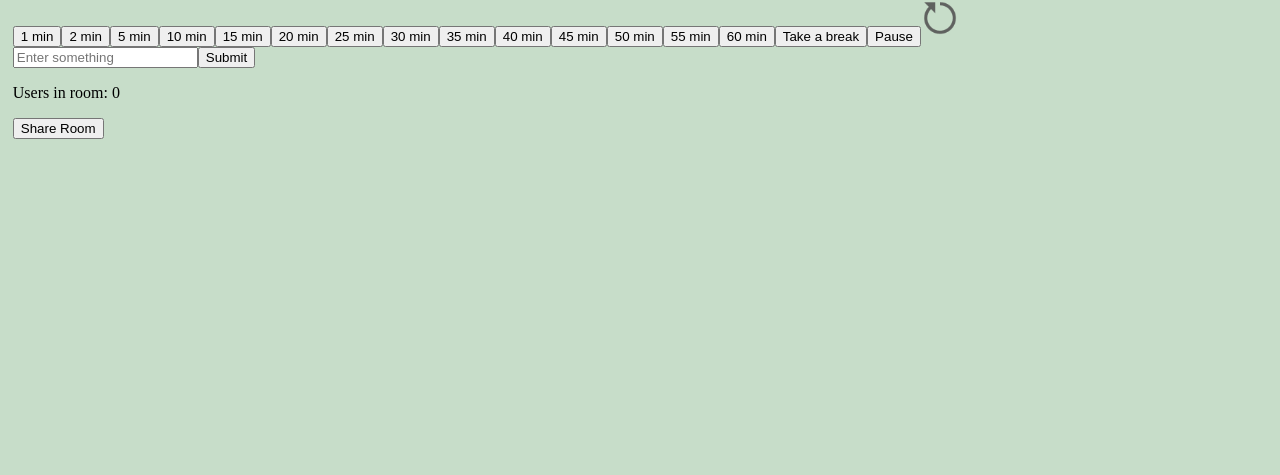
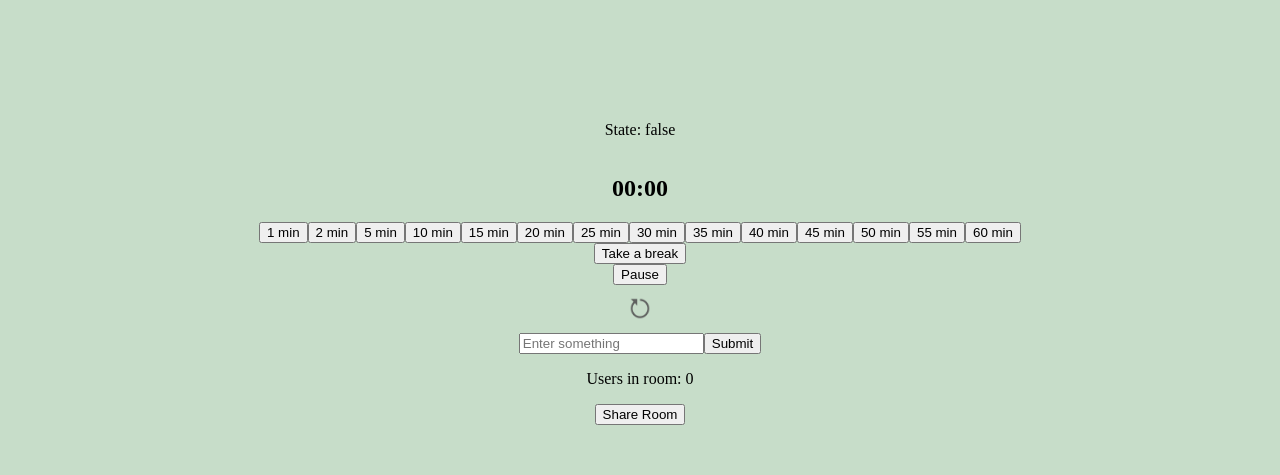
Before and after one commit to CommunityFocus/cf-frontend, a React (Vite) app: page /1 in a window 1280 px wide. Shown: the part 180-655 px from the top of the page. Built offline with nearby package versions, Linux system fonts and the light colour scheme; no server answers.

Commit message:
Style the timestamp/controls to be centered #9 (#51)
* centered timestamp controls

* Update src/components/LandingPage.tsx

---------

Co-authored-by: Mario Nikhil Pereira <45009203+nmpereira@users.noreply.github.com>

```diff
--- a/src/components/Room.styled.tsx
+++ b/src/components/Room.styled.tsx
@@ -4,6 +4,9 @@ export const StyledDiv = styled.div`
 	background: #c7ddc9;
 	height: 93vh;
 	padding: 1%;
+	display: flex;
+	align-items: center;
+	justify-content: center;
 `;
 
 export const GlobalStyle = createGlobalStyle`
@@ -11,3 +14,10 @@ export const GlobalStyle = createGlobalStyle`
         margin: 0;
     }
 `;
+
+export const Center = styled.div`
+	display: flex;
+	justify-content: center;
+	align-items: center;
+	flex-direction: column;
+`;
--- a/src/components/Room.tsx
+++ b/src/components/Room.tsx
@@ -13,8 +13,9 @@ import Footer from "./Footer";
 import UserBubbles from "./UserBubbles/UserBubbles";
 import { TimerResponseArgs, UsersInRoomArgs } from "../../common/types/types";
 import Header from "./Header/Header";
-import { GlobalStyle, StyledDiv } from "./Room.styled";
+import { Center, GlobalStyle, StyledDiv } from "./Room.styled";
 import WorkBreakButton from "./TimerButton/WorkBreakButton";
+
 
 const Room = (props: { globalUsersConnected: number }): JSX.Element => {
 	const { globalUsersConnected } = props;
@@ -107,6 +108,7 @@ const Room = (props: { globalUsersConnected: number }): JSX.Element => {
 			<Header />
 			<StyledDiv>
 				<GlobalStyle />
+        <Center>
 				<ConnectionState isConnected={isConnected} />
 				<Timestamp timestamp={timestamp} />
 				<TimerButtons roomName={roomName} />
@@ -121,6 +123,7 @@ const Room = (props: { globalUsersConnected: number }): JSX.Element => {
 				<button type="button" onClick={shareRoom}>
 					Share Room
 				</button>
+       </Center>
 				<UserBubbles userListInRoom={userListInRoom} />
 				<Footer numUsers={globalUsersConnected} />
 			</StyledDiv>
--- /dev/null
+++ b/src/components/TimerButton/TimerButtons.styled.tsx
@@ -0,0 +1,5 @@
+import styled from "styled-components";
+
+export const ButtonContainer = styled.div`
+	flex-direction: row;
+`;
--- a/src/components/TimerButton/TimerButtons.tsx
+++ b/src/components/TimerButton/TimerButtons.tsx
@@ -1,9 +1,10 @@
 import TimerButton from "./TimerButton";
+import { ButtonContainer } from "./TimerButtons.styled";
 
 const TimerButtons = (props: { roomName: string }): JSX.Element => {
 	const { roomName } = props;
 	return (
-		<>
+		<ButtonContainer>
 			<TimerButton roomName={roomName} value={1} />
 			<TimerButton roomName={roomName} value={2} />
 			<TimerButton roomName={roomName} value={5} />
@@ -18,7 +19,7 @@ const TimerButtons = (props: { roomName: string }): JSX.Element => {
 			<TimerButton roomName={roomName} value={50} />
 			<TimerButton roomName={roomName} value={55} />
 			<TimerButton roomName={roomName} value={60} />
-		</>
+		</ButtonContainer>
 	);
 };
 
--- a/tsconfig.json
+++ b/tsconfig.json
@@ -21,6 +21,6 @@
 		"noUnusedParameters": true,
 		"noFallthroughCasesInSwitch": true
 	},
-	"include": ["src", ".eslintrc.cjs","common"],
+	"include": ["src", ".eslintrc.cjs", "common"],
 	"references": [{ "path": "./tsconfig.node.json" }]
 }
```
Also changed, not shown: src/components/Logo/LogoTitle.styled.tsx (+3 -4 lines), src/components/Logo/LogoTitle.tsx (+4 -4 lines), 1 other file (tests, documents, lock files or other folders).
